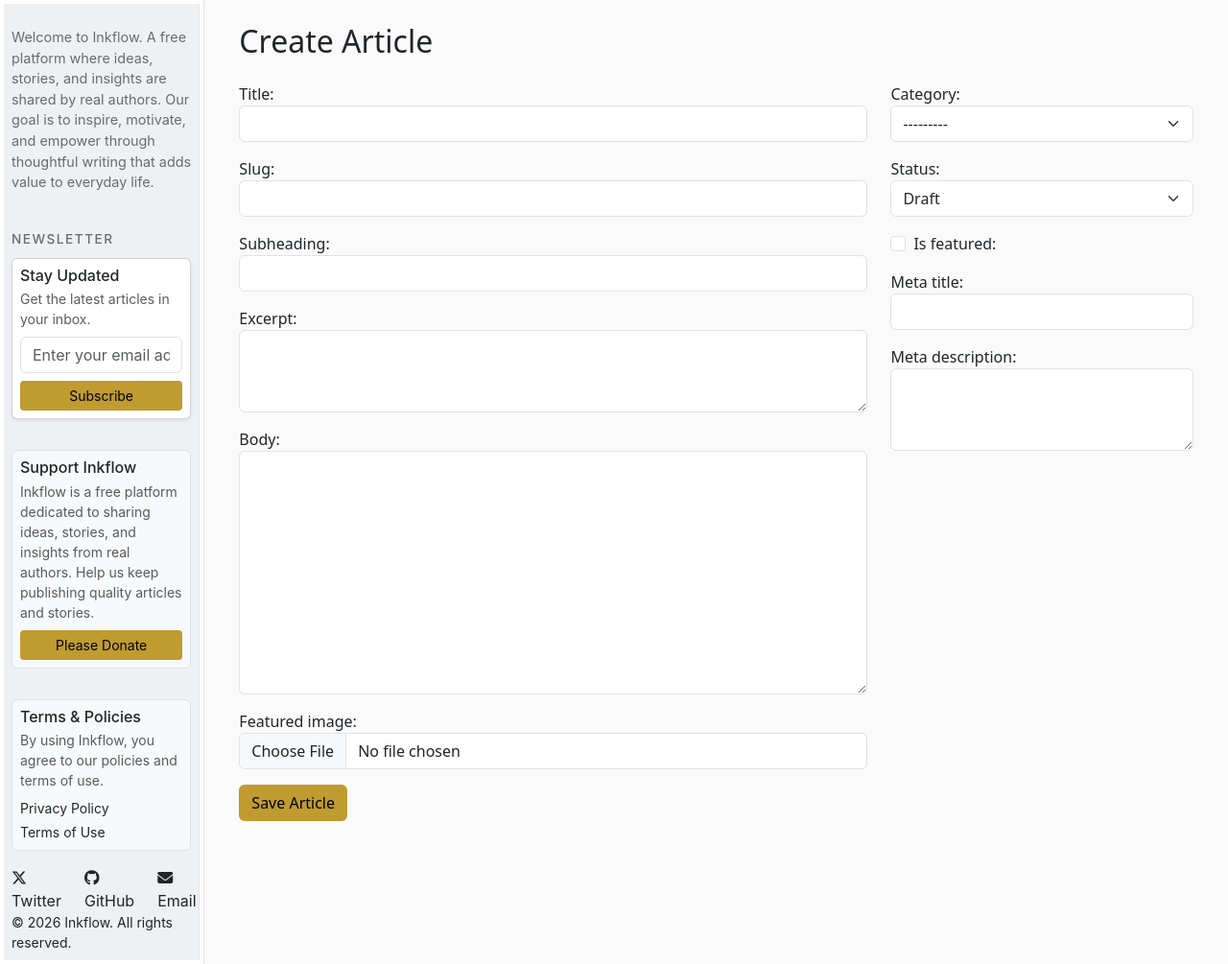
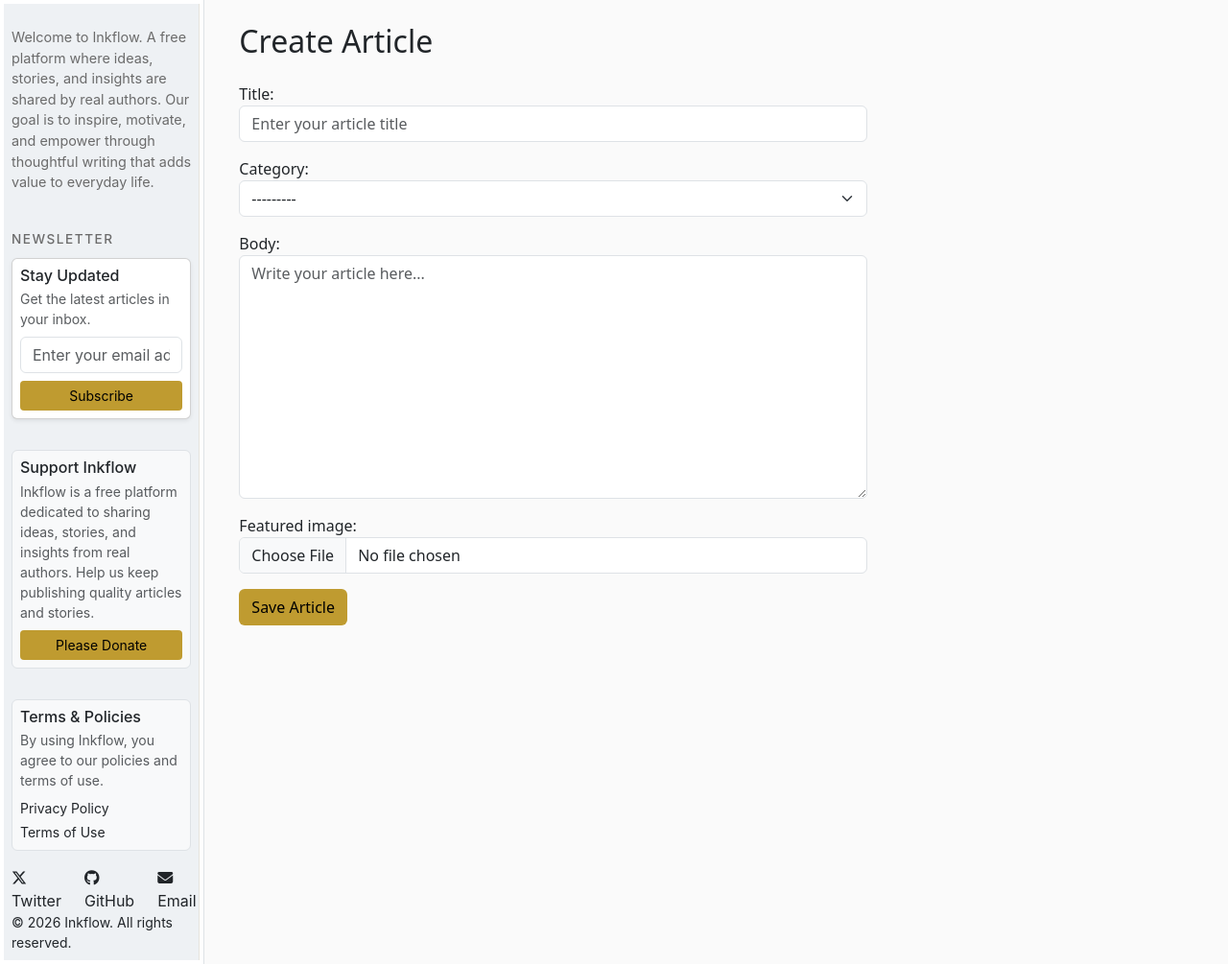
Before and after one commit to Kgothatso-create/publishing-cms, a Django app: page /articles/new/ in a window 1280 px wide. Shown: the part 63-1068 px from the top of the page at 96% size. Run offline with Django 5.2, Linux system fonts and the light colour scheme; the visitor is signed in with stand-in values (Sample User, id 1); data that the repository does not hold is empty; some libraries are stand-ins or nearby versions.

Commit message:
Ability to add an article

```diff
--- a/articles/forms.py
+++ b/articles/forms.py
@@ -1,8 +1,5 @@
 from django import forms
-from .models import Article
 
-
-from django import forms
 from .models import Article
 
 
@@ -12,43 +9,46 @@ class ArticleForm(forms.ModelForm):
         fields = [
             "category",
             "title",
-            "slug",
-            "subheading",
-            "excerpt",
             "body",
             "featured_image",
-            "status",
-            "is_featured",
-            "meta_title",
-            "meta_description",
         ]
 
         widgets = {
-            "excerpt": forms.Textarea(attrs={"rows": 3, "class": "form-control"}),
-            "body": forms.Textarea(attrs={"rows": 10, "class": "form-control"}),
-            "meta_description": forms.Textarea(attrs={"rows": 3, "class": "form-control"}),
+            "title": forms.TextInput(
+                attrs={
+                    "class": "form-control",
+                    "placeholder": "Enter your article title",
+                }
+            ),
+            "body": forms.Textarea(
+                attrs={
+                    "rows": 10,
+                    "class": "form-control",
+                    "placeholder": "Write your article here...",
+                }
+            ),
+            "category": forms.Select(
+                attrs={"class": "form-select"}
+            ),
+            "featured_image": forms.ClearableFileInput(
+                attrs={"class": "form-control"}
+            ),
+        }
+
+        help_texts = {
+            "category": (
+                "Please choose the category that best matches the topic of your article."
+            ),
         }
 
     def __init__(self, *args, **kwargs):
         super().__init__(*args, **kwargs)
 
-        for name, field in self.fields.items():
-
-            # Checkbox
-            if isinstance(field.widget, forms.CheckboxInput):
-                field.widget.attrs["class"] = "form-check-input"
-
-            # File input
+        # Apply Bootstrap classes to any fields not explicitly styled
+        for field in self.fields.values():
+            if isinstance(field.widget, forms.Select):
+                field.widget.attrs.setdefault("class", "form-select")
             elif isinstance(field.widget, forms.ClearableFileInput):
-                field.widget.attrs["class"] = "form-control"
-
-            # Select dropdowns
-            elif isinstance(field.widget, forms.Select):
-                field.widget.attrs["class"] = "form-select"
-
-            # Default text inputs
+                field.widget.attrs.setdefault("class", "form-control")
             else:
-                field.widget.attrs["class"] = "form-control"
-
-        # Optional: ensure checkbox doesn't inherit form-control
-        self.fields["is_featured"].widget.attrs["class"] = "form-check-input"
+                field.widget.attrs.setdefault("class", "form-control")
--- a/articles/models.py
+++ b/articles/models.py
@@ -47,14 +47,10 @@ class Article(BaseModel):
     )
     title = models.CharField(max_length=255)
     slug = models.SlugField(unique=True)
-    subheading = models.CharField(max_length=255, blank=True)
-    excerpt = models.TextField()
     body = models.TextField()
     featured_image = models.ImageField(upload_to="articles/", blank=True, null=True)
     status = models.CharField(max_length=20, choices=STATUS_CHOICES, default="draft")
     is_featured = models.BooleanField(default=False)
-    meta_title = models.CharField(max_length=255, blank=True)
-    meta_description = models.TextField(blank=True)
     published_at = models.DateTimeField(blank=True, null=True)
 
     class Meta:
--- a/articles/views.py
+++ b/articles/views.py
@@ -1,7 +1,7 @@
 from django.contrib.auth.decorators import login_required
 from django.core.paginator import Paginator
 from django.shortcuts import get_object_or_404, redirect, render
-
+from django.utils.text import slugify
 from articles.forms import ArticleForm
 from articles.models import Article
 
@@ -74,9 +74,12 @@ def article_create(request):
         if form.is_valid():
             article = form.save(commit=False)
             article.author = request.user
+            article.slug = slugify(article.title)
+            article.status = Article.STATUS_DRAFT
+            article.is_featured = False
             article.save()
 
-            return redirect("article list")
+            return redirect("view article", slug=article.slug)
     else:
         form = ArticleForm()
 
--- a/templates/articles/article_form.html
+++ b/templates/articles/article_form.html
@@ -4,7 +4,6 @@
 
 {% block content %}
 <div class="container mt-4">
-
     <div class="d-flex justify-content-between align-items-center mb-3">
         <h2>
             {% if object %}
@@ -14,78 +13,31 @@
             {% endif %}
         </h2>
     </div>
-
     <form method="post" enctype="multipart/form-data">
         {% csrf_token %}
-
         {% if form.errors %}
             <div class="alert alert-danger">
                 Please fix the errors below.
             </div>
         {% endif %}
-
         <div class="row">
             <div class="col-md-8">
-
                 <div class="mb-3">
                     {{ form.title.label_tag }}
                     {{ form.title }}
                 </div>
-
                 <div class="mb-3">
-                    {{ form.slug.label_tag }}
-                    {{ form.slug }}
+                    {{ form.category.label_tag }}
+                    {{ form.category }}
                 </div>
-
-                <div class="mb-3">
-                    {{ form.subheading.label_tag }}
-                    {{ form.subheading }}
-                </div>
-
-                <div class="mb-3">
-                    {{ form.excerpt.label_tag }}
-                    {{ form.excerpt }}
-                </div>
-
                 <div class="mb-3">
                     {{ form.body.label_tag }}
                     {{ form.body }}
                 </div>
-
                 <div class="mb-3">
                     {{ form.featured_image.label_tag }}
                     {{ form.featured_image }}
                 </div>
-
-            </div>
-
-            <div class="col-md-4">
-
-                <div class="mb-3">
-                    {{ form.category.label_tag }}
-                    {{ form.category }}
-                </div>
-
-                <div class="mb-3">
-                    {{ form.status.label_tag }}
-                    {{ form.status }}
-                </div>
-
-                <div class="form-check mb-3">
-                    {{ form.is_featured }}
-                    {{ form.is_featured.label_tag }}
-                </div>
-
-                <div class="mb-3">
-                    {{ form.meta_title.label_tag }}
-                    {{ form.meta_title }}
-                </div>
-
-                <div class="mb-3">
-                    {{ form.meta_description.label_tag }}
-                    {{ form.meta_description }}
-                </div>
-
             </div>
         </div>
 
```
Also changed, not shown: articles/migrations/0003_remove_article_excerpt_and_more.py (added).
